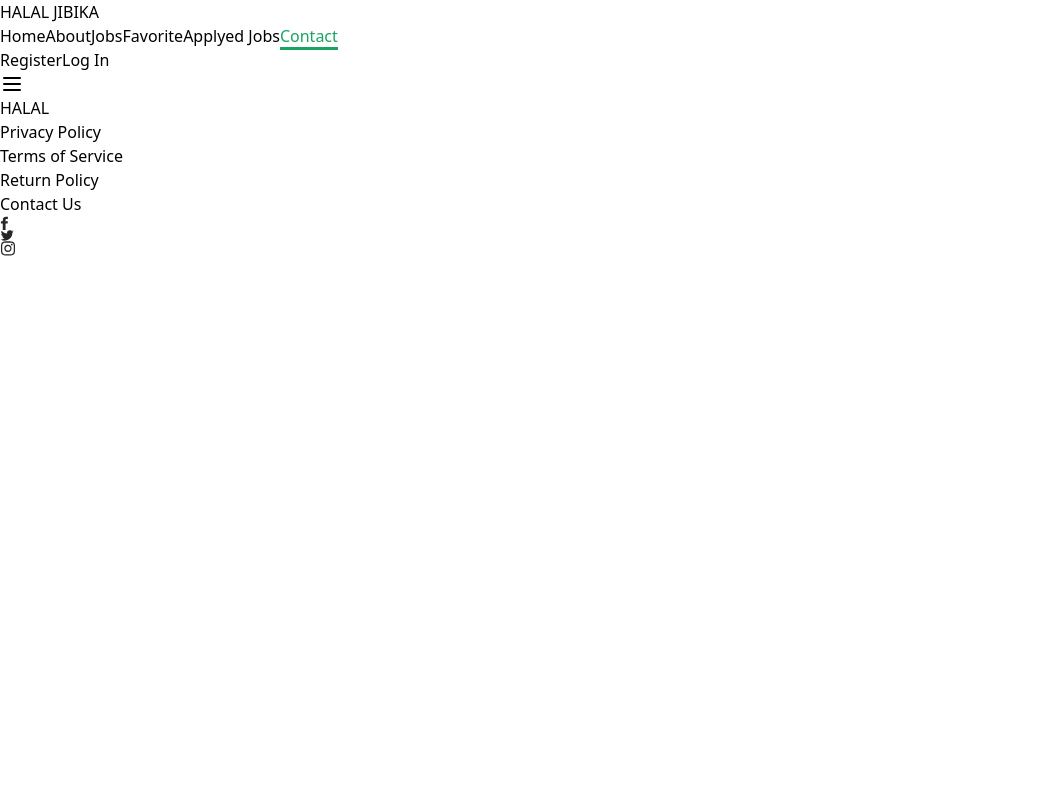
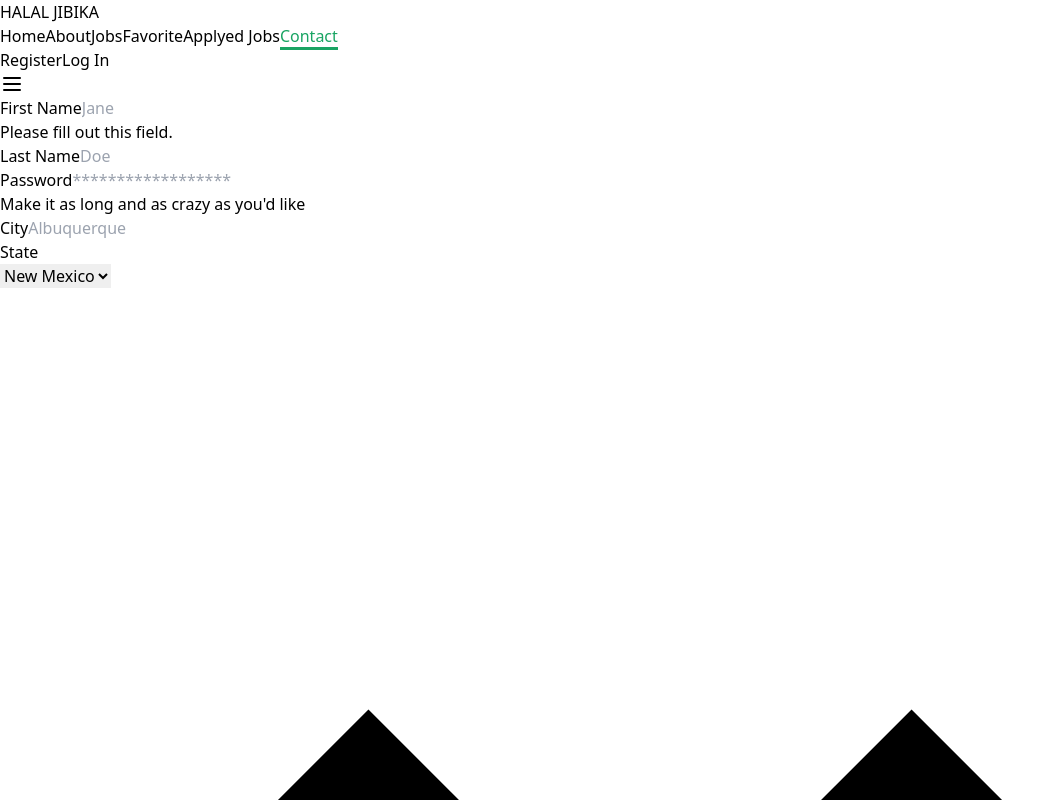
Before and after one commit to manjur0/Halal-Jibika-front-end-, a React (Vite) app: page /contact in a window 1280 px wide. Shown: the top 800 px of the page, without its empty margins (0-1064 px from the left). Built offline with nearby package versions, Linux system fonts and the light colour scheme.

Commit message:
contact form added

```diff
--- a/src/Components/HomeComponets/Jobs/Details.jsx
+++ b/src/Components/HomeComponets/Jobs/Details.jsx
@@ -5,8 +5,8 @@ import Button from "../../Utilitys/Button";
 const Details = ({ job }) => {
   const { id, way, logo, title, location, salary, position, description } = job;
   const { overview, details, requirements } = description;
-  const { responsibilities,  } = details;
-const { content } = requirements;
+  const { responsibilities } = details;
+  const { content } = requirements;
   return (
     <div className="">
       <div className=" grid grid-cols-3 gap-4 md:grid-cols-3 my-5">
--- a/src/Pages/AddJobs/AddJobs.jsx
+++ b/src/Pages/AddJobs/AddJobs.jsx
@@ -1,10 +1,56 @@
-
+import { Link } from "react-router-dom";
 
 const AddJobs = ({ applyedJob }) => {
-    console.log(applyedJob);
+  console.log(applyedJob);
+  const { id, way, logo, title, location, salary, position, description } =
+    applyedJob;
+  const { overview, details, requirements } = description;
+  const { responsibilities } = details;
+  const { content } = requirements;
   return (
     <div>
-      <h1>Add New Jobs</h1>
+      <div className="  relative flex bg-clip-border rounded-xl bg-white text-gray-700 shadow-md  max-w-[48rem] flex-row">
+        <div className="relative p-6 w-2/5 m-0 overflow-hidden text-gray-700 bg-white rounded-r-none bg-clip-border rounded-xl shrink-0">
+          <img
+            src={logo}
+            className="object-cover w-auto flex items-center justify-center "
+          />
+        </div>
+        <div className="p-6">
+          <h6 className="block mb-4 font-sans text-base antialiased font-semibold leading-relaxed tracking-normal text-gray-700 uppercase">
+            {way}
+          </h6>
+          <h4 className="block mb-2 font-sans text-2xl antialiased font-semibold leading-snug tracking-normal text-blue-gray-900">
+            {title}
+          </h4>
+          <h5>{location}</h5>
+          <p className="block mb-8 font-sans text-base antialiased font-normal leading-relaxed text-gray-700">
+            {overview}
+          </p>
+          <Link to={`/jobdetails/${id}`}>
+            <button
+              className="flex items-center gap-2 px-6 py-3 font-sans text-xs font-bold text-center text-gray-900 uppercase align-middle transition-all rounded-lg select-none disabled:opacity-50 disabled:shadow-none disabled:pointer-events-none hover:bg-gray-900/10 active:bg-gray-900/20"
+              type="button"
+            >
+              Apply Now
+              <svg
+                xmlns="http://www.w3.org/2000/svg"
+                fill="none"
+                viewBox="0 0 24 24"
+                stroke="currentColor"
+                strokeWidth="2"
+                className="w-4 h-4"
+              >
+                <path
+                  strokeLinecap="round"
+                  strokeLinejoin="round"
+                  d="M17.25 8.25L21 12m0 0l-3.75 3.75M21 12H3"
+                ></path>
+              </svg>
+            </button>
+          </Link>
+        </div>
+      </div>
     </div>
   );
 };
--- a/src/Pages/ApplyedJobs.jsx
+++ b/src/Pages/ApplyedJobs.jsx
@@ -34,14 +34,14 @@ const ApplyedJobs = () => {
       </div>
 
       {/* Applyed Jobs container */}
-      {
-        applyedJobs?.map((job) => (
+      <div  className="mx-auto max-w-7xl grid grid-cols-1 gap-6 md:grid-cols-2 lg:grid-cols-2 my-12">
+        {applyedJobs?.map((job) => (
           // <ul key={job.id}>
           //   <li>{job.title}</li>
           // </ul>
           <AddJobs key={job.id} applyedJob={job} />
-        ))
-      }
+        ))}
+      </div>
     </div>
   );
 };
--- a/src/Pages/Contact/Contact.jsx
+++ b/src/Pages/Contact/Contact.jsx
@@ -1,9 +1,119 @@
-
 const Contact = () => {
-    return (
-        <div>
+  return (
+    <div>
+      <div className="bg-white shadow-md rounded px-8 pt-6 pb-8 mb-4 flex flex-col my-2">
+        <div className="-mx-3 md:flex mb-6">
+          <div className="md:w-1/2 px-3 mb-6 md:mb-0">
+            <label
+              className="block uppercase tracking-wide text-grey-darker text-xs font-bold mb-2"
+              for="grid-first-name"
+            >
+              First Name
+            </label>
+            <input
+              className="appearance-none block w-full bg-grey-lighter text-grey-darker border border-red rounded py-3 px-4 mb-3"
+              id="grid-first-name"
+              type="text"
+              placeholder="Jane"
+            />
+            <p className="text-red text-xs italic">
+              Please fill out this field.
+            </p>
+          </div>
+          <div className="md:w-1/2 px-3">
+            <label
+              className="block uppercase tracking-wide text-grey-darker text-xs font-bold mb-2"
+              for="grid-last-name"
+            >
+              Last Name
+            </label>
+            <input
+              className="appearance-none block w-full bg-grey-lighter text-grey-darker border border-grey-lighter rounded py-3 px-4"
+              id="grid-last-name"
+              type="text"
+              placeholder="Doe"
+            />
+          </div>
         </div>
-    );
+        <div className="-mx-3 md:flex mb-6">
+          <div className="md:w-full px-3">
+            <label
+              className="block uppercase tracking-wide text-grey-darker text-xs font-bold mb-2"
+              for="grid-password"
+            >
+              Password
+            </label>
+            <input
+              className="appearance-none block w-full bg-grey-lighter text-grey-darker border border-grey-lighter rounded py-3 px-4 mb-3"
+              id="grid-password"
+              type="password"
+              placeholder="******************"
+            />
+            <p className="text-grey-dark text-xs italic">
+              Make it as long and as crazy as you'd like
+            </p>
+          </div>
+        </div>
+        <div className="-mx-3 md:flex mb-2">
+          <div className="md:w-1/2 px-3 mb-6 md:mb-0">
+            <label
+              className="block uppercase tracking-wide text-grey-darker text-xs font-bold mb-2"
+              for="grid-city"
+            >
+              City
+            </label>
+            <input
+              className="appearance-none block w-full bg-grey-lighter text-grey-darker border border-grey-lighter rounded py-3 px-4"
+              id="grid-city"
+              type="text"
+              placeholder="Albuquerque"
+            />
+          </div>
+          <div className="md:w-1/2 px-3">
+            <label
+              className="block uppercase tracking-wide text-grey-darker text-xs font-bold mb-2"
+              for="grid-state"
+            >
+              State
+            </label>
+            <div className="relative">
+              <select
+                className="block appearance-none w-full bg-grey-lighter border border-grey-lighter text-grey-darker py-3 px-4 pr-8 rounded"
+                id="grid-state"
+              >
+                <option>New Mexico</option>
+                <option>Missouri</option>
+                <option>Texas</option>
+              </select>
+              <div className="pointer-events-none absolute pin-y pin-r flex items-center px-2 text-grey-darker">
+                <svg
+                  className="h-4 w-4"
+                  xmlns="http://www.w3.org/2000/svg"
+                  viewBox="0 0 20 20"
+                >
+                  <path d="M9.293 12.95l.707.707L15.657 8l-1.414-1.414L10 10.828 5.757 6.586 4.343 8z" />
+                </svg>
+              </div>
+            </div>
+          </div>
+          <div className="md:w-1/2 px-3">
+            <label
+              className="block uppercase tracking-wide text-grey-darker text-xs font-bold mb-2"
+              for="grid-zip"
+            >
+              Zip
+            </label>
+            <input
+              className="appearance-none block w-full bg-grey-lighter text-grey-darker border border-grey-lighter rounded py-3 px-4"
+              id="grid-zip"
+              type="text"
+              placeholder="90210"
+            />
+          </div>
+        </div>
+      </div>
+    </div>
+  );
 };
 
 export default Contact;
```
